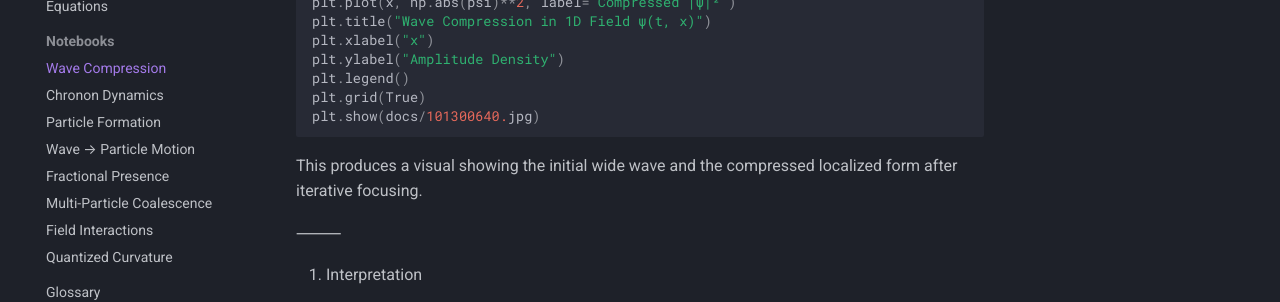
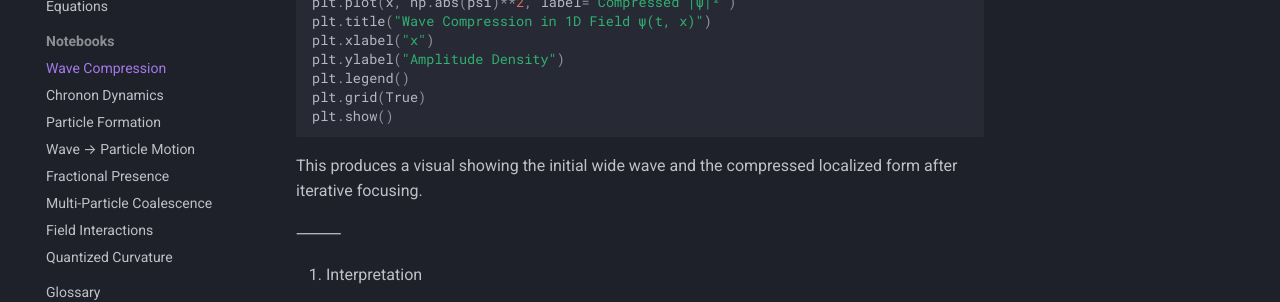
Before and after one commit to mamaofthree579-ship-it/compressive-framework, an MkDocs documentation site: the page built from docs/notebooks/01_wave_compression.md, in a window 1280 px wide and 900 px high, scrolled down 1653 px. Shown: the part 192-494 px from the top of the window. Built offline with MkDocs 1.6.1 and Material for MkDocs 9.7.7, drawn with Linux system fonts in a browser that asks for light colours; comment, search, counter and statistics services are not loaded.

Commit message:
Update 01_wave_compression.md

````diff
--- a/docs/notebooks/01_wave_compression.md
+++ b/docs/notebooks/01_wave_compression.md
@@ -73,7 +73,7 @@ plt.xlabel("x")
 plt.ylabel("Amplitude Density")
 plt.legend()
 plt.grid(True)
-plt.show(docs/101300640.jpg)
+plt.show()
 ```
 
 This produces a visual showing the initial wide wave and the compressed localized form after iterative focusing.
````
